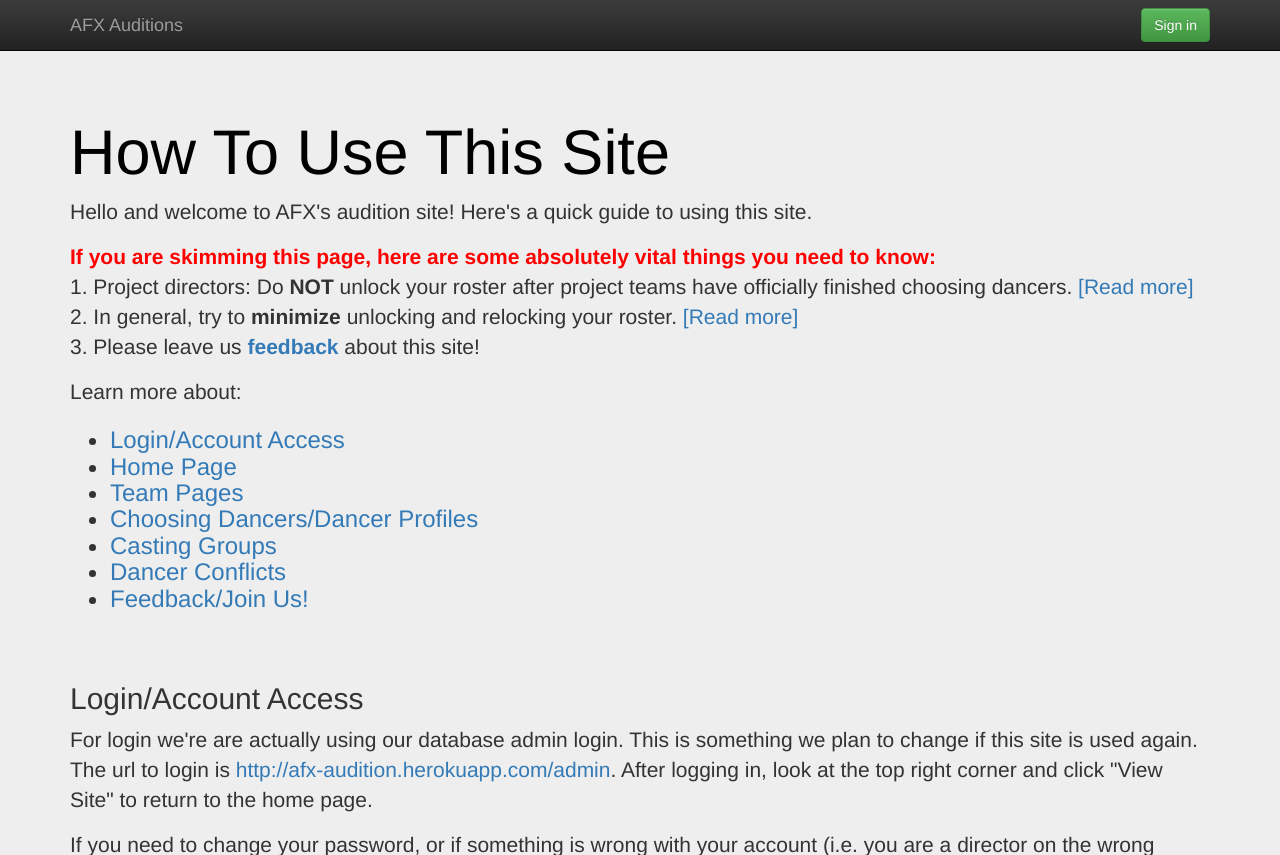
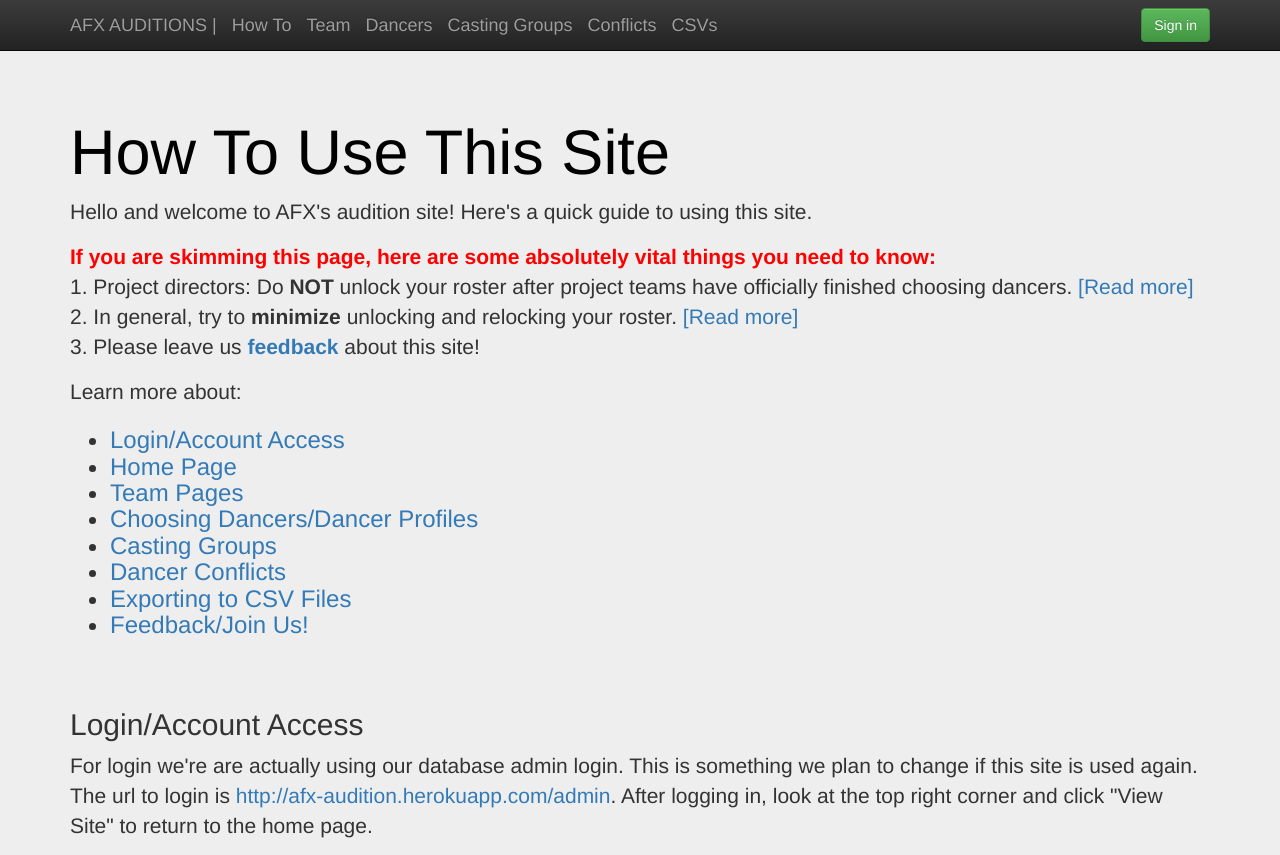
Before and after one commit to albertweng13/afx_audition_site, a Django app: page /howto/ in a window 1280 px wide. Shown: the top 855 px of the page. Run offline with Django 3.2, Linux system fonts and the light colour scheme; some libraries are stand-ins or nearby versions.

Commit message:
csv + formatting

```diff
--- a/audition_site/templates/audition_site/group.html
+++ b/audition_site/templates/audition_site/group.html
@@ -9,7 +9,7 @@
     <div class="jumbotron">
       <div class="container">
         <h1>Casting Group #{{g.id}}</h1>
-        <b><i> Auditioning for {{g.semester}}</i></b><br>
+        <p><b><i> Auditioning for {{g.semester}}</i></b><br></p>
         <center>
           <iframe width="560" height="315" src="{{ yt_link }}" frameborder="0" allowfullscreen></iframe>
         </center>
@@ -17,7 +17,7 @@
         <br>
         <br>
         	<h3> Dancers:</h3>
-        	<i>(left to right)</i><br><br>
+        	<i>(left to right): {{g.dancer_ids}}</i><br><br>
 
           {% include "audition_site/dancer_table.html" %}
       </div>
--- a/audition_site/templates/audition_site/howto.html
+++ b/audition_site/templates/audition_site/howto.html
@@ -29,6 +29,7 @@
         	<li><a href="#dancers">Choosing Dancers/Dancer Profiles</a>
         	<li><a href="#casting">Casting Groups</a>
         	<li><a href="#conflicts">Dancer Conflicts</a>
+        	<li><a href="#csv">Exporting to CSV Files</a>
         	<li><a href="#feedback">Feedback/Join Us!</a>
 		</ul></h3>
 
@@ -108,6 +109,26 @@
 			<p>If you are the <b>exec</b>, when all training teams have locked their rosters and there are no conflicts, you will see a button allowing you to randomize the unchosen dancers to the training team rosters.</p>
 		</div>
 
+		<div id="csv"><br><br>
+		<h2>Export to CSV Files</h2>
+
+			<p>A CSV file is a a text file that can be easily imported to Google Drive spreadsheets. You can export the list of all dancers or the roster of a team to a CSV file.
+				<br>
+				<br>To import a CSV file to Google Drive spreadsheets:
+				<br>
+				1. Open a Google Drive spreadsheet and under 'File' in the top left corner, choose 'Import'.
+				<br>
+				2. Then choose 'Upload', and upload the CSV file you just downloaded from this site.
+				<br>
+				3. Next it will give you some options about importing the file. You probably want 'Import action' to be 'Create new spreadsheet'*. For 'Separator character', select 'Detect automatically'.
+				<br>
+				4. Then choose 'Import'. This will create a spreadsheet where you can view dancer information.</p>
+
+				*"Insert new sheet" will insert a new tab in your current sheet, if you'd like to download multiple rosters.
+
+			<p>If any of this is not working correctly, please let us know ASAP.</p>
+		</div>
+
 		<div id="feedback"><br><br>
 		<h2>Feedback/Join Us!</h2>
 
--- a/audition_site/templates/audition_site/noteam.html
+++ b/audition_site/templates/audition_site/noteam.html
@@ -9,10 +9,9 @@
     <div class="jumbotron">
       <div class="container">
         <h1>Error: You are not a director. </h1>
-         If you are looking for a list of all teams, visit the <a href="/">home page</a>.
+         <p>If you are looking for a list of all teams, visit the <a href="/">home page</a>.</p>
          <br>
-         <br>
-         If you believe this is a mistake, please contact us.
+         <p>If you believe this is a mistake, please contact us.</p>
        </div>
     </div>
 
--- a/audition_site/templates/audition_site/search_dancers.html
+++ b/audition_site/templates/audition_site/search_dancers.html
@@ -14,10 +14,7 @@
     <br>
 
 <div class="newspaper">
-	{% for d in dancers%}
-		<a href="/dancer/{{d.id}}"><b>{{d.id}}</b></a>: {{d.name}}
-			<br>
-	{% endfor %}
+  {% include "audition_site/dancer_table.html" %}
 </div>
       </div>
     </div>
--- a/audition_site/templates/base.html
+++ b/audition_site/templates/base.html
@@ -46,13 +46,21 @@
               <span class="icon-bar"></span>
               <span class="icon-bar"></span>
             </button>
-            <a class="navbar-brand" href="/">AFX Auditions</a>
+            <a class="navbar-brand" href="/">AFX AUDITIONS | </a>
+
+            <a class="navbar-brand" href="/howto">How To</a>
+            <a class="navbar-brand" href="/team">Team</a>
+            <a class="navbar-brand" href="/all_dancers">Dancers</a>
+            <a class="navbar-brand" href="/all">Casting Groups</a>
+            <a class="navbar-brand" href="/conflicts">Conflicts</a>
+            <a class="navbar-brand" href="/all_CSV">CSVs</a>
+
           </div>
           <div class="navbar-collapse collapse">
               <div class="navbar-form navbar-right">
                 {% if user.is_authenticated %}
                   <font color='white'>Signed in as {{request.user}}  </font>
-                  <a id="logout" href="/admin/logout/" class="btn btn-success">Logout</a>
+                  <a id="logout" href="/admin/logout/" class="btn btn-danger">Logout</a>
                 {% else %}
                   <a id="google_login" href="/admin/" class="btn btn-success">
                     Sign in
--- a/audition_site/urls.py
+++ b/audition_site/urls.py
@@ -26,6 +26,7 @@
     url(r'^notauthorized/$', views.not_authorized),
     url(r'^signup/', views.DancerSignUpView.as_view()),
     url(r'^all/', views.all),
+    url(r'^all_CSV/', views.allCSV),
     url(r'^howto/', views.help_page),
     url(r'^searchById/$', views.searchById),
     url(r'^searchByName/$', views.searchByName),
@@ -38,10 +39,14 @@
     views.home_files, name='home-files'),
     # url(r'^accounts/logout/$', 'django.contrib.auth.views.logout', {'next_page': '/'}),
     # url(r'^accounts/', include('allauth.urls')),
-    url(r'^team/', views.AllSetTeamView.as_view()),
+    url(r'^team/$', views.AllSetTeamView.as_view()),
     # url(r'^dancer/', DancerIdView.as_view()),
     url(r'^successsignup/(?P<id>[0-9]+)/$', views.dancerId),
-    url(r'^all_dancers/', views.allDancers),
+    url(r'^team/csv/(?P<teamId>[0-9]+)/', views.viewTeamCSV),
+    url(r'^all_dancers/csv/(?P<hide>[a-z]+)/', views.viewAllCSVFiltered),
+    url(r'^all_dancers/csv/$', views.viewAllDancersCSV),
+    url(r'^all_dancers/show/(?P<hide>[a-z]+)/$', views.allDancersFiltered),
+    url(r'^all_dancers/$', views.allDancers),
     url(r'^dancer/(?P<dancerId>[0-9]+)/$', views.DancerProfileView.as_view()),
     # url(r'^dancer/randomize/$', views.hidden_randomize_form_handler),
     url(r'^dancer/add_to_team/(?P<dancerId>[0-9]+)/$', views.hidden_add_form_handler),
--- a/audition_site/views.py
+++ b/audition_site/views.py
@@ -12,6 +12,10 @@
 from django.shortcuts import redirect
 import os
 import sys
+import csv
+import datetime
+from django.http import HttpResponse
+
 
 @login_required
 def home(request):
@@ -31,6 +35,23 @@
 @login_required
 def home_files(request, filename):
     return render(request, filename, {}, content_type="text/plain")
+
+@login_required
+def allCSV(request):
+    if hasattr(request.user, 'director'):
+        isD = True
+        org = request.user.director.team.semester
+        tId = request.user.director.team.id
+    elif hasattr(request.user, 'owned_org'):
+        isD = False
+        org = request.user.owned_org
+        tId = 0
+    else:
+        return HttpResponseRedirect('/notauthorized')
+    teams = org.teams.all()
+    tteams = filter(lambda x: x.level=='T', teams)
+    pteams = filter(lambda x: x.level=='P', teams)
+    return render(request, "audition_site/allcsv.html", {'tteams': tteams, 'pteams': pteams})
 
 @login_required
 def conflicts(request):
@@ -140,7 +161,65 @@
         d = org.dancers.all()
     else:
         return HttpResponseRedirect('/notauthorized')
-    return render(request, "audition_site/all_dancers.html", {'dancers': sorted(d, key=lambda x: x.id)})
+    return render(request, "audition_site/all_dancers.html", {'hide': '', 'dancers': sorted(d, key=lambda x: x.id)})
+
+# @login_required
+# def allDancersUnique(request):
+#         if hasattr(request.user, 'owned_org'):
+#             org = request.user.owned_org
+#             d = org.dancers.all()
+#         elif hasattr(request.user, 'director'):
+#             org = request.user.director.team.semester
+#             d = org.dancers.all()
+#         else:
+#             return HttpResponseRedirect('/notauthorized')
+#         d = sorted(d, key=lambda x: x.id)
+#         dancers = {}
+#         for i in d:
+#             if i.email not in dancers:
+#                 dancers[i.email] = i
+#             elif i.casting_group != None and dancers[i.email].casting_group == None:
+#                 dancers[i.email] = i
+#         d = sorted(dancers.values(), key = lambda x: x.id)
+#         return render(request, "audition_site/all_dancers.html", {'dancers': d})
+
+@login_required
+def allDancersFiltered(request, hide):
+    if hasattr(request.user, 'owned_org'):
+        org = request.user.owned_org
+        d = org.dancers.all()
+    elif hasattr(request.user, 'director'):
+        org = request.user.director.team.semester
+        d = org.dancers.all()
+    else:
+        return HttpResponseRedirect('/notauthorized')
+    if hide=="auditioned":
+        d = filter(lambda x: x.casting_group != None, d)
+    elif hide=="unique":
+        d = sorted(d, key=lambda x: x.id)
+        dancers = {}
+        for i in d:
+            if i.email not in dancers:
+                dancers[i.email] = i
+            elif i.casting_group != None and dancers[i.email].casting_group == None:
+                dancers[i.email] = i
+        d = dancers.values()
+    elif hide=="auditionedunique":
+        d = sorted(d, key=lambda x: x.id)
+        dancers = {}
+        for i in d:
+            if i.email not in dancers:
+                dancers[i.email] = i
+            elif i.casting_group != None and dancers[i.email].casting_group == None:
+                dancers[i.email] = i
+        d = filter(lambda x: x.casting_group != None, dancers.values())
+    else:
+        return HttpResponseRedirect('/all_dancers')
+    return render(request, "audition_site/all_dancers.html", {'hide': hide, 'dancers': sorted(d, key=lambda x: x.id)})
+
+# @login_required
+# def allDancersFiltered(Request):
+#     pass
 
 @login_required
 def dancerId(request, id):
@@ -195,8 +274,6 @@
         return HttpResponseRedirect("/team/")
     else:
         return HttpResponseRedirect("/")
-
-
 
 
 
@@ -257,10 +334,6 @@
         return HttpResponseRedirect("/?fail=FAIL")
 
 
-
-
-
-
 @login_required
 def teamProfile(request, teamId):
     team = models.Team.objects.filter(id=teamId).first()
@@ -288,7 +361,6 @@
             full = "No, this team can choose more dancers if the directors wish."
         (f, m) = team.gender_ratio
         return render(request, "audition_site/team.html", {'myTeam': False, 'team': team, 'level': level, 'dancers': sorted(dancers, key=lambda x: x.id), 'size': size, 'full': full, 'female': f, 'male': m, 'finalized': finalized})
-
 
 @login_required
 def castingGroupId(request, id):
@@ -394,3 +466,74 @@
 
 def help_page(request):
     return render(request, "audition_site/howto.html")
+
+@login_required
+def viewTeamCSV(request, teamId):
+    team = models.Team.objects.filter(id=teamId).first()
+    if hasattr(request.user, 'director') and (team == request.user.director.team):
+        return redirect("/team/")
+    else:
+        dancers = team.dancers.all()
+        return writeCSV(dancers, "team_" + team.name)
+
+@login_required
+def viewAllDancersCSV(request):
+    if hasattr(request.user, 'owned_org'):
+        org = request.user.owned_org
+        d = org.dancers.all()
+    elif hasattr(request.user, 'director'):
+        org = request.user.director.team.semester
+        d = org.dancers.all()
+    else:
+        return HttpResponseRedirect('/notauthorized')
+    return writeCSV(d, "alldancers")
+
+@login_required
+def viewAllCSVFiltered(request, hide):
+    if hasattr(request.user, 'owned_org'):
+        org = request.user.owned_org
+        d = org.dancers.all()
+    elif hasattr(request.user, 'director'):
+        org = request.user.director.team.semester
+        d = org.dancers.all()
+    else:
+        return HttpResponseRedirect('/notauthorized')
+    if hide=="auditioned":
+        d = filter(lambda x: x.casting_group != None, d)
+    elif hide=="unique":
+        d = sorted(d, key=lambda x: x.id)
+        dancers = {}
+        for i in d:
+            if i.email not in dancers:
+                dancers[i.email] = i
+            elif i.casting_group != None and dancers[i.email].casting_group == None:
+                dancers[i.email] = i
+        d = dancers.values()
+    elif hide=="auditionedunique":
+        d = sorted(d, key=lambda x: x.id)
+        dancers = {}
+        for i in d:
+            if i.email not in dancers:
+                dancers[i.email] = i
+            elif i.casting_group != None and dancers[i.email].casting_group == None:
+                dancers[i.email] = i
+        d = filter(lambda x: x.casting_group != None, dancers.values())
+    else:
+        return HttpResponseRedirect('/all_dancers')
+    return writeCSV(d, "alldancers_" + hide)
+
+def writeCSV(dancers, filename):
+
+    today = datetime.date.today()
+    date_string = str(today.month) + str(today.day) + str(today.year)
+
+    response = HttpResponse(content_type='text/csv')
+    response['Content-Disposition'] = 'attachment; filename=' + filename + '_' + date_string + ".csv"
+
+    writer = csv.writer(response)
+    dancers = sorted(dancers, key=lambda x: x.id)
+    writer.writerow(['ID', 'Name', 'Gender', 'Phone Number', 'Email', 'Casting Group ID', 'Team Offers'])
+    for d in dancers:
+        writer.writerow(d.csv_row)
+
+    return response
```
Also changed, not shown: audition_site/apps/org/models.py (+14 -0 lines), audition_site/templates/audition_site/all.html (+2 -9 lines), audition_site/templates/audition_site/all_dancers.html (+28 -1 lines), audition_site/templates/audition_site/allcsv.html (added, +59 -0 lines), audition_site/templates/audition_site/cg_table.html (added, +38 -0 lines), audition_site/templates/audition_site/conflicts.html (+4 -26 lines), audition_site/templates/audition_site/conflicts_table.html (added, +51 -0 lines), audition_site/templates/audition_site/dancer.html (+5 -4 lines), audition_site/templates/audition_site/index.html (+8 -4 lines), audition_site/templates/audition_site/team.html (+15 -12 lines).
